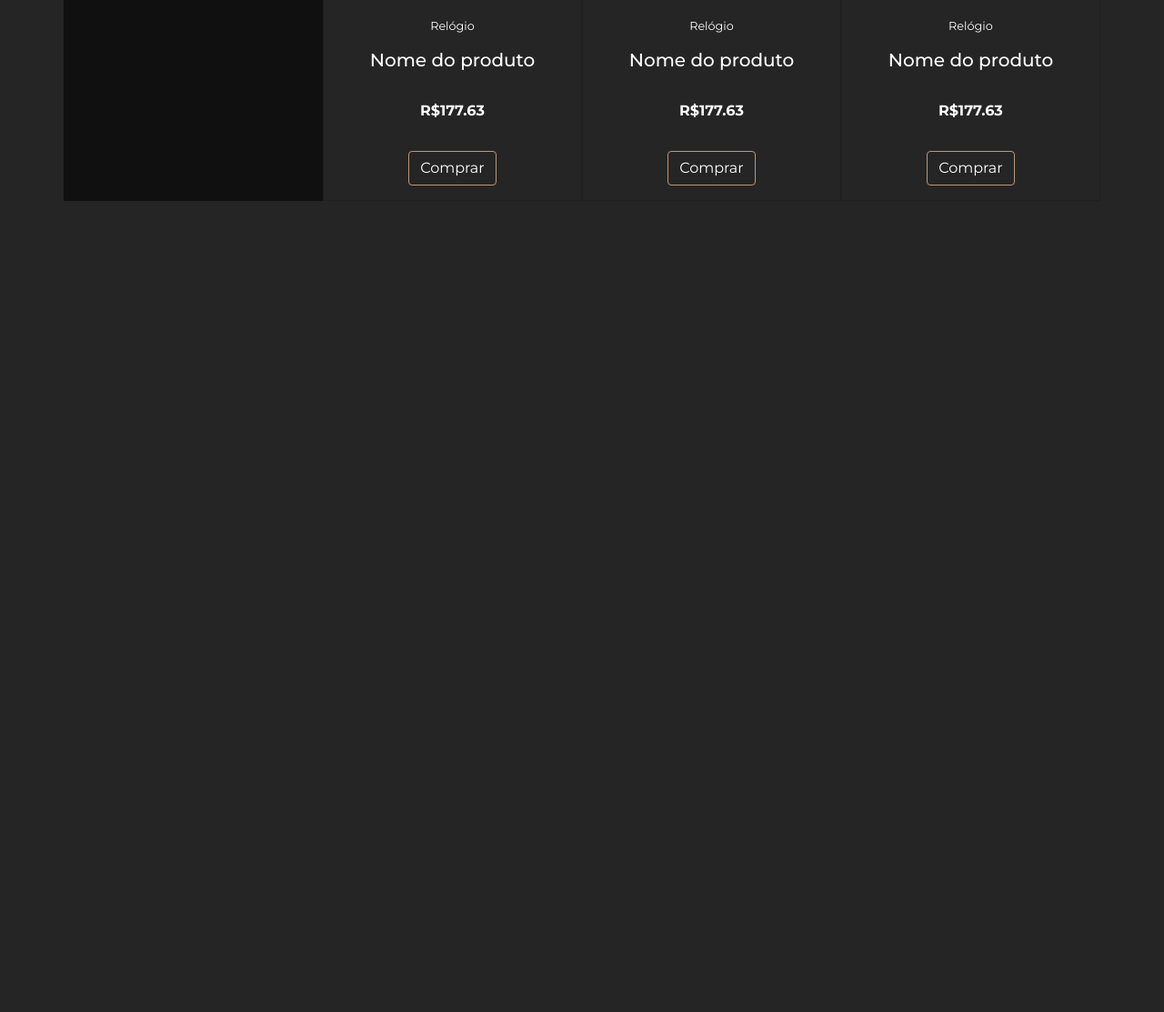
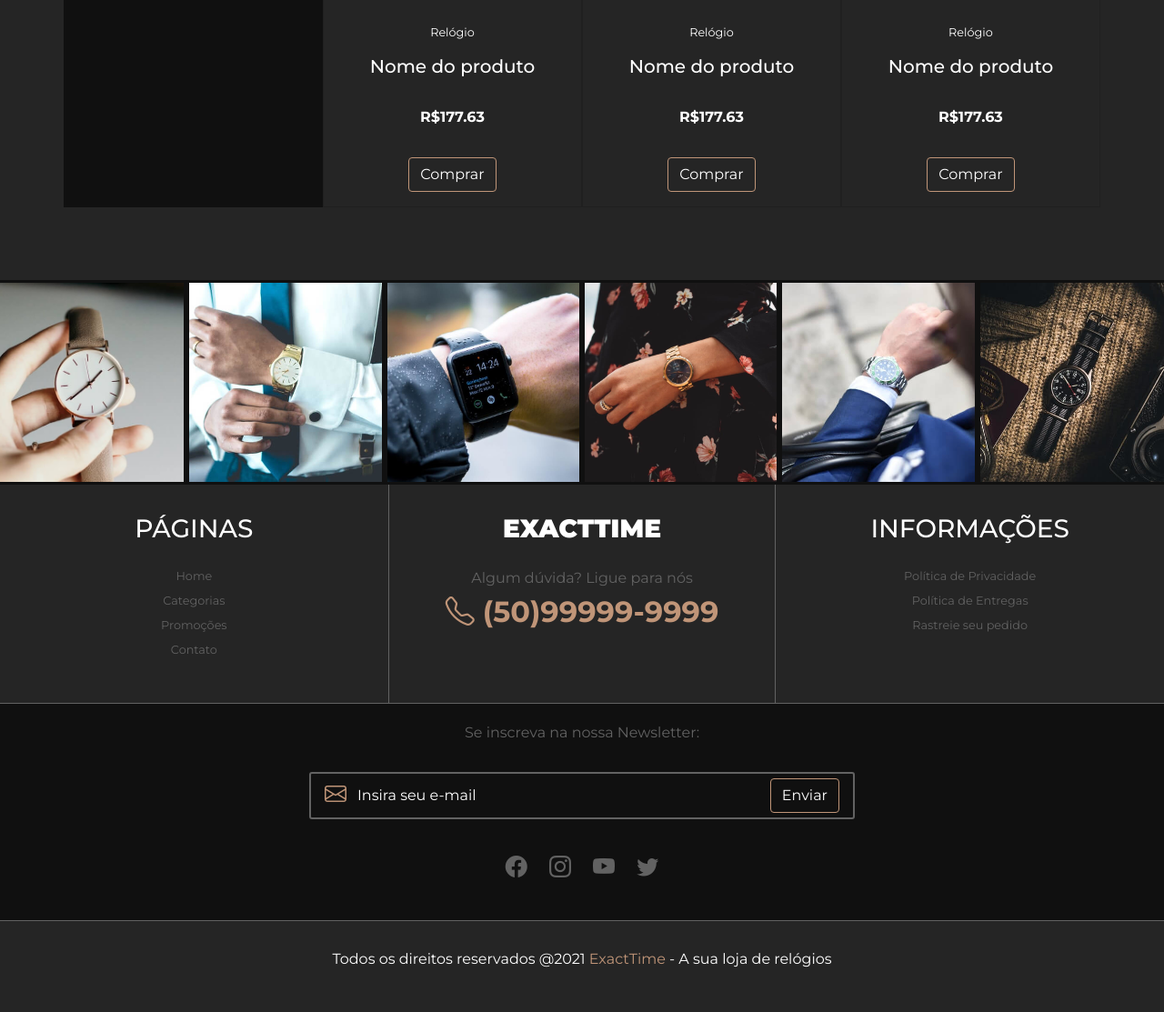
Before and after one commit to fabioluizvieiradasilva/ExactTime, a plain HTML site: page index.html in a window 1280 px wide. Shown: the part 3159-4272 px from the top of the page at 91% size. Before the commit the page ends 3460 px from the top, so only its background shows below. Drawn offline with nearby package versions, Linux system fonts and the light colour scheme.

Commit message:
Galeria de imagens e rodapé - HTML e CSS

```diff
--- a/css/style.css
+++ b/css/style.css
@@ -16,7 +16,7 @@ body {
   }
 
   .light-bg-color {
-    background-color: #FCF5EB;
+    background-color: #FCF5EB
   }
 
   .dark-bg-color {
@@ -32,11 +32,11 @@ body {
   }
 
   .light-color {
-    color: #FCF5EB;
+    color: #FCF5EB
   }
 
-/*NAVBAR*/
-#navbar .navbar-nav{
+  /* NAVBAR */
+  #navbar .navbar-nav {
     flex-direction: row;
     justify-content: flex-end;
   }
@@ -69,7 +69,7 @@ body {
     text-align: center;
   }
 
-#bag-item span{
+  #bag-item span {
     left: 20px;
   }
 
@@ -79,8 +79,35 @@ body {
     text-align: center;
   }
 
+  @media(min-width: 768px) {
+    .navbar-brand {
+      text-align: left;
+    }
+  }
+
   #navbar-items {
     justify-content: space-between;
+  }
+
+  @media(min-width: 768px) {
+    #navbar-items {
+      display: flex;
+      min-width: 80%;
+    }
+  }
+
+  #search-form,
+  #news-form {
+    width: 100%;
+    margin: 2em 0;
+  }
+
+  @media(min-width: 768px) {
+    #search-form,
+    #news-form {
+      width: 50%;
+      margin: 0;
+    }
   }
 
   #search-form,
@@ -107,7 +134,7 @@ body {
     color: #FFF;
   }
 
-/*BOTTOM NAVBAR*/
+  /* BOTTOM NAVBAR */
   #bottom-navbar-container .container {
     justify-content: flex-end;
   }
@@ -121,29 +148,45 @@ body {
     font-size: 1.5em;
   }
 
-/*BANNERS*/
-#banners-container{
+  /* BANNERS */
+  #banners-container {
     padding: 0;
   }
 
-.carousel-caption{
-    bottom:5em;
+  .carousel-caption {
+    bottom: 5em;
     padding: 1em;
     left: 12%;
     right: 12%;
   }
 
-.carousel-caption h5{
+  .carousel-caption h5 {
     font-size: 1.8em;
   }
 
-/*MINI BANNER*/
+  @media(min-width: 768px) {
+    #slider .carousel-item,
+    #slider img {
+      height: 600px;
+    }
+
+    .carousel-caption {
+      left: 23%;
+      right: 23%;
+    }
+
+    .carousel-caption h5 {
+      font-size: 4em;
+    }
+  }
+
+  /* MINI BANNERS */
   #mini-banners {
     margin-top: -3em;
     z-index: 10;
   }
 
-#mini-banners .col-12{
+  #mini-banners .col-12 {
     z-index: 1;
     height: 300px;
     padding: 1.5em;
@@ -151,6 +194,12 @@ body {
     display: flex;
     flex-direction: column;
     justify-content: space-between;
+  }
+
+  @media(min-width: 768px) {
+    #mini-banners .col-12 {
+      max-width: 30%;
+    }
   }
 
   #mini-banners .col-12 h2 {
@@ -179,13 +228,16 @@ body {
     color: #101010;
   }
 
-  #mini-banners #mini-banner-1 a:hover,
-  #mini-banners #mini-banner-3 a:hover {
+  #mini-banners #mini-banner-1 a:hover {
     color: #C09578;
   }
 
   #mini-banners #mini-banner-3 a {
     color: #101010;
+  }
+
+  #mini-banners #mini-banner-3 a:hover {
+    color: #C09578;
   }
 
   /* BEST SELLERS */
@@ -209,13 +261,18 @@ body {
     text-align: center;
   }
 
+  @media(min-width: 768px) {
+    .title {
+      text-align: left;
+    }
+  }
+
   .card {
     text-align: center;
     border-radius: 0;
   }
 
   .card img {
-    height: 250px;
     width: 140px;
     margin: 2em auto;
   }
@@ -239,7 +296,6 @@ body {
     border-color: #C09578;
   }
 
-
   /* BOTTOM BANNER */
   #bottom-banner {
     background-color: #101010;
@@ -248,13 +304,11 @@ body {
     text-align: center;
   }
 
-
   #bottom-banner .offer-subtitle,
   #bottom-banner h2 {
     text-transform: uppercase;
     font-weight: bold;
   }
-
 
   #bottom-banner .btn {
     margin: 2em;
@@ -262,9 +316,14 @@ body {
     padding: 1em;
   }
 
-
   #bottom-banner img {
     max-width: 175px;
+  }
+
+  @media(min-width: 768px) {
+    #bottom-banner h2 {
+      font-size: 6em;
+    }
   }
 
   /* NEW PRODUCTS */
@@ -272,7 +331,6 @@ body {
   #new-products {
     margin-bottom: 5rem;
   }
-
 
   #new-products-banner {
     display: flex;
@@ -282,7 +340,6 @@ body {
     background-color: #101010;
   }
 
-
   #new-products-banner h3 {
     text-transform: uppercase;
     font-weight: bold;
@@ -290,11 +347,9 @@ body {
     font-size: 2.5rem;
   }
 
-
   #new-products .col-md-4 {
     padding: 0;
   }
-
 
   #new-products .card img {
     height: 150px;
@@ -302,43 +357,142 @@ body {
     margin: 2em auto;
   }
 
-@media(min-width:768px) {
-    .navbar-brand {
+  /* GALLERY */
+  #gallery .image-container {
+    background-size: cover;
+    background-position: center;
+    height: 225px;
+    cursor: pointer;
+    transition: .5s;
+    border: 3px solid #101010;
+  }
+
+  #gallery .image-container:hover {
+    border-color: #C09578;
+  }
+
+  #insta1 {
+    background-image: url('../img/insta1.jpg');
+  }
+
+  #insta2 {
+    background-image: url('../img/insta2.jpg');
+  }
+
+  #insta3 {
+    background-image: url('../img/insta3.jpg');
+  }
+
+  #insta4 {
+    background-image: url('../img/insta4.jpg');
+  }
+
+  #insta5 {
+    background-image: url('../img/insta5.jpg');
+  }
+
+  #insta6 {
+    background-image: url('../img/insta6.jpg');
+  }
+
+  /* FOOTER */
+  #footer-links-container {
+    border-bottom: 1px solid #626262;
+  }
+
+  #footer .footer-column {
+    padding: 2em;
+    flex-direction: column;
+    align-items: center;
+    justify-content: center;
+    text-align: center;
+  }
+
+  @media(mn-width: 795px) {
+    #footer .footer-column {
+      padding: 5em 2em;
+    }
+  }
+
+  #footer-links-container h3 {
+    margin-bottom: 25px;
+    text-transform: uppercase;
+  }
+
+  #footer-links-container li {
+    font-size: .8em;
+    text-align: center;
+  }
+
+  @media(mn-width: 795px) {
+    #footer-links-container li {
       text-align: left;
     }
-
-    #navbar-items {
-        display: flex;
-        min-width: 80%;
   }
 
-    #slider .carousel-item,
-    #slider img {
-        height: 600px;
+  #footer-links-container li a {
+    text-decoration: none;
   }
 
-    .carousel-caption{
-        left: 23%;
-        right: 23%;
+  #footer-links-container li a:hover {
+    color: #C09578;
   }
 
-    .carousel-caption h5{
-        font-size: 4em;
+  #footer-center {
+    border-left: 1px solid #626262;
+    border-right: 1px solid #626262;
   }
 
-    /*MINI BANNER*/
-    #mini-banners .col-12 {
-        max-width: 30%;
+  #footer-center h3 {
+    font-weight: 900;
   }
 
-    /*BEST SELLERS*/
-    .title {
-        text-align: left;
+  #footer-center .store-phone {
+    color: #C09578;
+    font-weight: bold;
+    font-size: 2rem;
+    margin-top: -15px;
   }
 
-    /*BOTTOM BANNER*/
+  /* NEWS */
+  #newsletter-container {
+    background-color: #101010;
+    border-bottom: 1px solid #626262;
+    text-align: center;
+    padding: 20px;
+  }
 
-    #bottom-banner h2 {
-        font-size: 6em;
+  #news-form {
+    max-width: 600px;
+    margin: 15px auto;
   }
+
+  #news-form i {
+    font-size: 1.5em;
   }
+
+  #news-form .btn {
+    color: #FFF;
+  }
+
+  #social-container {
+    margin: 20px auto;
+  }
+
+  #social-container i {
+    font-size: 1.5em;
+    margin: 10px;
+    cursor: pointer;
+    color: #626262;
+    transition: .3s;
+  }
+
+  #social-container i:hover {
+    color: #C09578;
+  }
+
+  /* COPY */
+  #copy-container {
+    text-align: center;
+    padding: 30px;
+  }
--- a/index.html
+++ b/index.html
@@ -283,5 +283,69 @@
       </div>
     </div>
   </div>
+
+  <!--GALLERY-->
+  <div class="containner-fluid" id="gallery">
+    <div class="row">
+      <div class="col-6 col-md-2 image-container" id="insta1"></div>
+      <div class="col-6 col-md-2 image-container" id="insta2"></div>
+      <div class="col-6 col-md-2 image-container" id="insta3"></div>
+      <div class="col-6 col-md-2 image-container" id="insta4"></div>
+      <div class="col-6 col-md-2 image-container" id="insta5"></div>
+      <div class="col-6 col-md-2 image-container" id="insta6"></div>
+    </div>
+  </div>
+
+  <!--FOOTER-->
+
+  <footer id="footer">
+    <div class="container-fluid" id="footer-links-container">
+      <div class="row">
+        <div class="col-12 col-md-4 footer-column">
+          <h3>Páginas</h3>
+          <ul class="list-unstyled">
+            <li class="mb-2"><a href="#" class="secondary-color">Home</a></li>
+            <li class="mb-2"><a href="#" class="secondary-color">Categorias</a></li>
+            <li class="mb-2"><a href="#" class="secondary-color">Promoções</a></li>
+            <li class="mb-2"><a href="#" class="secondary-color">Contato</a></li>
+          </ul>
+        </div>
+        <div class="col-12 col-md-4 footer-column" id="footer-center">
+          <h3>ExactTime</h3>
+          <p class="secondary-color">Algum dúvida? Ligue para nós</p>
+          <p class="store-phone"><i class="bi bi-telephone"></i> (50)99999-9999</p>
+        </div>
+        <div class="col-12 col-md-4 footer-column">
+          <h3>Informações</h3>
+          <ul class="list-unstyled">
+            <li class="mb-2"><a href="#" class="secondary-color">Política de Privacidade</a></li>
+            <li class="mb-2"><a href="#" class="secondary-color">Política de Entregas</a></li>
+            <li class="mb-2"><a href="#" class="secondary-color">Rastreie seu pedido</a></li>
+          </ul>
+        </div>
+      </div>
+    </div>
+    <div class="container-fluid" id="newsletter-container">
+      <div class="col-12">
+        <div class="row">
+          <p class="secondary-color">Se inscreva na nossa Newsletter:</p>
+          <form class="d-flex" id="news-form">
+            <i class="bi bi-envelope primary-color"></i>
+            <input class="form-control me-2" placeholder="Insira seu e-mail">
+            <button class="btn secondary-bg-color" type="submit">Enviar</button>
+          </form>
+        </div>
+      </div>
+      <div class="col-12" id="social-container">
+        <i class="bi bi-facebook"></i>
+        <i class="bi bi-instagram"></i>
+        <i class="bi bi-youtube"></i>
+        <i class="bi bi-twitter"></i>
+      </div>
+    </div>
+    <div class="container" id="copy-container">
+      <p>Todos os direitos reservados @2021 <span class="primary-color">ExactTime</span> - A sua loja de relógios</p>
+    </div>
+  </footer>
 </body>
 </html>
```
Lines whose indentation alone changed are shown as unchanged.
